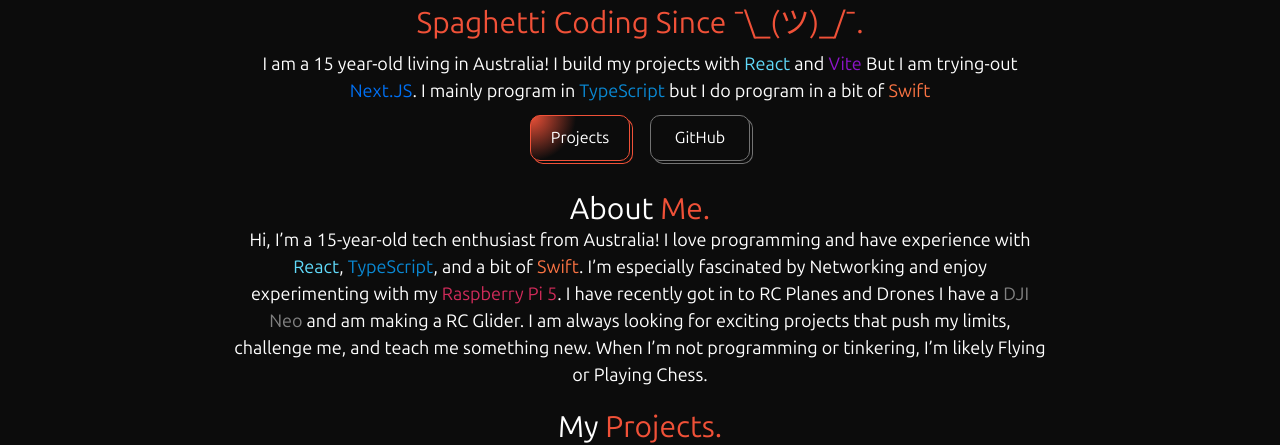
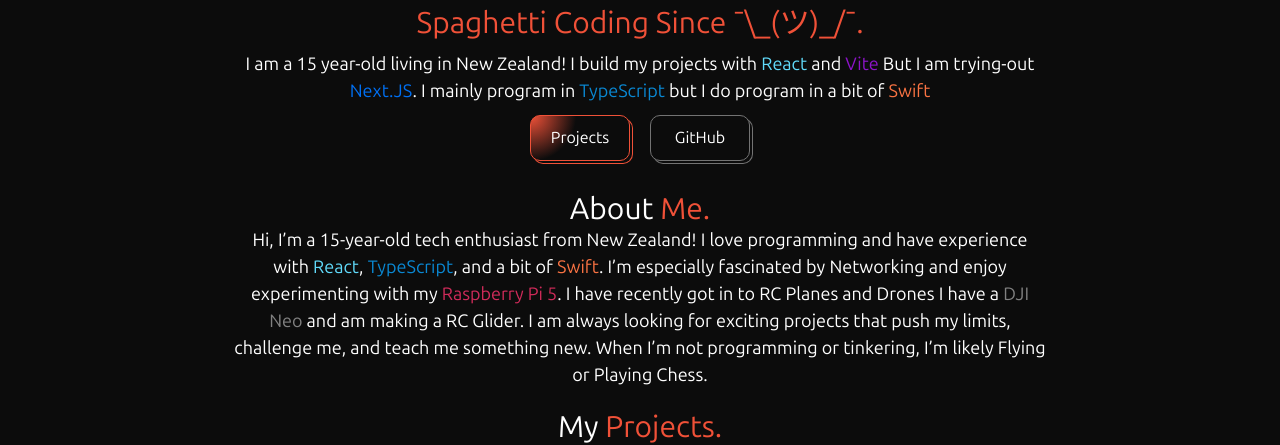
Before and after one commit to Mooshay105/Personal-Site, a Next.js app: page / in a window 1280 px wide. Shown: the part 166-611 px from the top of the page. Built offline with nearby package versions, Linux system fonts and the light colour scheme.

Commit message:
I moved to NZ!

```diff
--- a/src/app/contact/page.tsx
+++ b/src/app/contact/page.tsx
@@ -14,12 +14,13 @@
 				<h1 className="m-0 w-full text-5xl font-bold text-white">Contact Me</h1>
 				<div className="flex flex-col items-center space-2 mt-7">
 					<iframe
-						src="https://www.google.com/maps/embed?pb=!1m18!1m12!1m3!1d248293.83693445247!2d152.5926155672102!3d-25.31771508983309!2m3!1f0!2f0!3f0!3m2!1i1024!2i768!4f13.1!3m3!1m2!1s0x6beb7dc5418850fd%3A0x400eef17f20f5a0!2sHervey%20Bay%20QLD%204655!5e1!3m2!1sen!2sau!4v1769557640086!5m2!1sen!2sau"
+						src="https://www.google.com/maps/embed?pb=!1m14!1m8!1m3!1d185084.880052872!2d172.61584018027798!3d-43.522868133895685!3m2!1i1024!2i768!4f13.1!3m3!1m2!1s0x6d322f4863c5ed01%3A0x500ef8684799945!2sChristchurch!5e1!3m2!1sen!2snz!4v1786753013225!5m2!1sen!2snz"
 						className="border-0 rounded-[20px] w-[80vw] h-125 max-w-387.5"
 						allowFullScreen={false}
 						loading="lazy"
 						referrerPolicy="no-referrer-when-downgrade"
-					></iframe>
+					/>
+
 					<div className="mt-2.5">
 						<p className="ml-2.5 text-white">
 							Email:{" "}
@@ -32,7 +33,7 @@
 						</p>
 						<p className="ml-2.5 text-white">
 							Based in:{" "}
-							<span className="text-(--primary-color)">Hervey Bay, QLD Australia</span>
+							<span className="text-(--primary-color)">Christchurch, New Zealand</span>
 						</p>
 					</div>
 				</div>
--- a/src/app/layout.tsx
+++ b/src/app/layout.tsx
@@ -5,7 +5,7 @@
 export const metadata: Metadata = {
 	title: "Malcolm Hauser",
 	description:
-		"I am a 14 year-old living in Australia! I like to program in HTML, CSS, TypeScript, and a bit of Swift",
+		"I am a 14 year-old living in New Zealand! I like to program in HTML, CSS, TypeScript, and a bit of Swift",
 	icons: {
 		icon: "/logo.png",
 	},
--- a/src/app/page.tsx
+++ b/src/app/page.tsx
@@ -19,7 +19,7 @@
 					Spaghetti Coding Since ¯\_(ツ)_/¯.
 				</h2>
 				<p className="mx-5 mt-2.5 max-w-[80ch] text-center text-[large] text-white">
-					I am a 15 year-old living in Australia! I build my projects with
+					I am a 15 year-old living in New Zealand! I build my projects with
 					<span className="text-(--react-color)"> React</span> and{" "}
 					<span className="text-(--vite-color)"> Vite</span> But I am trying-out{" "}
 					<span className="text-(--nextjs-color)"> Next.JS</span>. I mainly program in
@@ -48,7 +48,7 @@
 					About <span className="text-(--primary-color)">Me.</span>
 				</h2>
 				<p className="max-w-[80ch] text-center text-[large] text-white">
-					Hi, I’m a 15-year-old tech enthusiast from Australia! I love programming and
+					Hi, I’m a 15-year-old tech enthusiast from New Zealand! I love programming and
 					have experience with
 					<span className="text-(--react-color)"> React</span>,
 					<span className="text-(--typescript-color)"> TypeScript</span>, and a bit of
```
